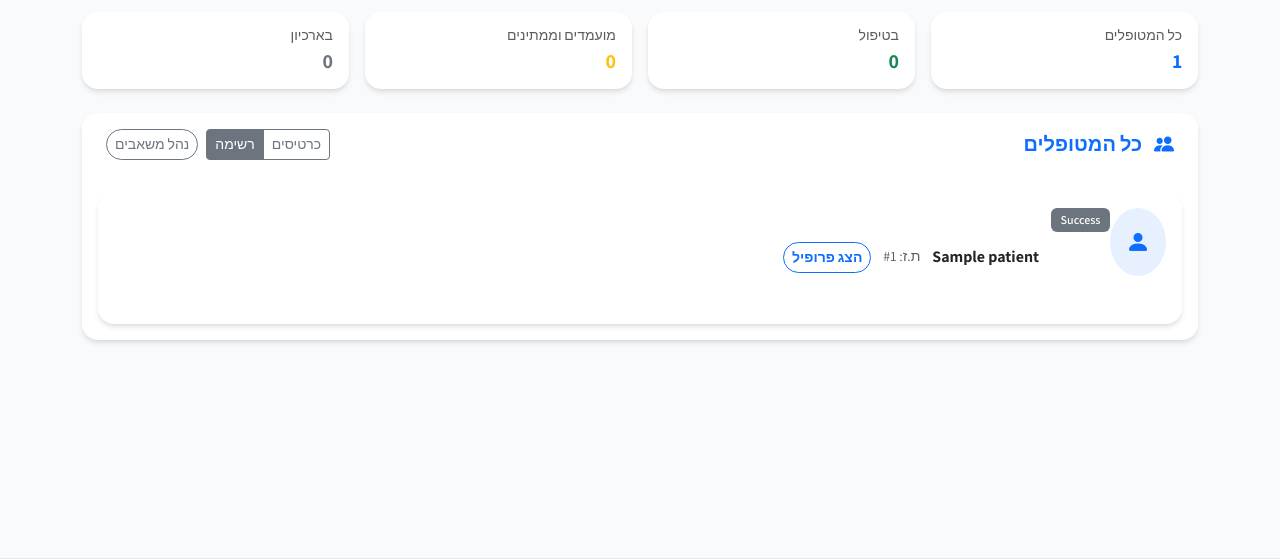
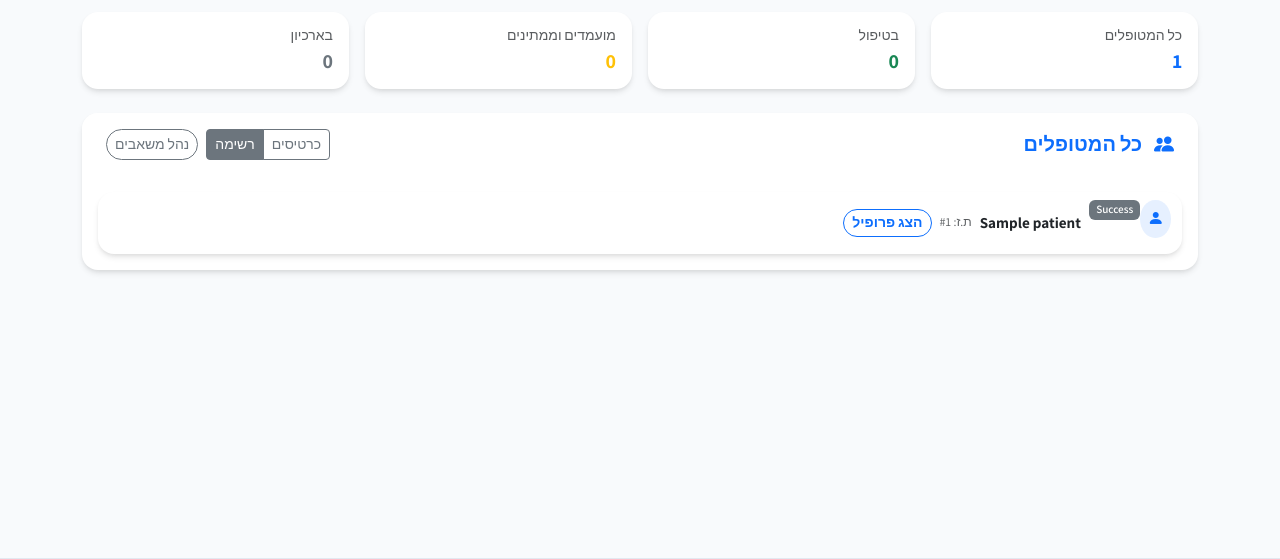
Before and after one commit to lioralo/Private_Clinic, a Flask app: page /crm in a window 1280 px wide. Shown: the part 169-728 px from the top of the page. Run offline with Flask 3, Linux system fonts and the light colour scheme; a user stored in the database is signed in; tables that the repository leaves empty hold one stand-in row (values such as "Sample post"); data that the repository does not hold is empty; some libraries are stand-ins or nearby versions.

Commit message:
Improve patient list and meeting log management

```diff
--- a/app.py
+++ b/app.py
@@ -544,7 +544,14 @@ def fetch_patients_by_status(db, status):
             (SELECT COUNT(*) FROM appointments a WHERE a.patient_id = p.id AND a.is_recurring = 1) as has_recurring
             FROM patients p
             WHERE COALESCE(p.is_deleted, 0) = 0
-            ORDER BY p.created_at DESC
+            ORDER BY
+                CASE
+                    WHEN p.status = 'ongoing' THEN 0
+                    WHEN p.status IN ('candidate', 'waiting for scheduling', 'waiting') THEN 1
+                    WHEN p.status = 'archived' THEN 2
+                    ELSE 3
+                END ASC,
+                p.created_at DESC
         ''').fetchall()
     if status in ['candidate', 'waiting for scheduling', 'waiting']:
         return db.execute('''
@@ -1468,6 +1475,23 @@ def edit_note(note_id):
         db.commit()
         return redirect_to_patient_tab(note['patient_id'], 'notes')
     return "Note not found", 404
+
+
+@app.route('/note/<int:note_id>/delete', methods=('POST',))
+@login_required
+def delete_note(note_id):
+    if current_user.role != 'admin':
+        return "Unauthorized", 403
+
+    db = get_db()
+    note = db.execute('SELECT id, patient_id FROM notes WHERE id = ?', (note_id,)).fetchone()
+    if note is None:
+        return "Note not found", 404
+
+    db.execute('DELETE FROM notes WHERE id = ?', (note_id,))
+    db.commit()
+    flash('Meeting log deleted.')
+    return redirect_to_patient_tab(note['patient_id'], 'notes')
 
 @app.route('/patient/<int:patient_id>/add_goal', methods=('POST',))
 @login_required
--- a/templates/crm.html
+++ b/templates/crm.html
@@ -84,7 +84,7 @@
                 <div class="col patient-col">
                     <div class="card h-100 border-0 shadow-sm patient-card">
                         <div class="card-body p-3">
-                            <div class="d-flex justify-content-between align-items-start mb-3">
+                            <div class="d-flex justify-content-between align-items-start mb-2">
                                 <div class="bg-primary bg-opacity-10 p-3 rounded-circle text-primary mb-3">
                                     <i class="bi bi-person-fill fs-4"></i>
                                 </div>
@@ -139,12 +139,35 @@
 .crm-list-mode .patient-card .card-body {
     display: flex;
     align-items: center;
-    gap: 0.75rem;
+    gap: 0.5rem;
+    padding: 0.5rem 0.7rem !important;
 }
 
 .crm-list-mode .patient-card .card-title,
 .crm-list-mode .patient-card .text-muted {
     margin-bottom: 0.1rem !important;
+}
+
+.crm-list-mode .patient-card .bg-primary {
+    padding: 0.45rem !important;
+    margin-bottom: 0 !important;
+}
+
+.crm-list-mode .patient-card .bi-person-fill {
+    font-size: 1rem !important;
+}
+
+.crm-list-mode .patient-card .card-title {
+    font-size: 0.95rem;
+}
+
+.crm-list-mode .patient-card .text-muted {
+    font-size: 0.76rem;
+}
+
+.crm-list-mode .patient-card .badge {
+    font-size: 0.7rem;
+    padding: 0.3rem 0.45rem;
 }
 
 .crm-summary-card .card-body {
@@ -155,6 +178,8 @@
     width: auto !important;
     margin-left: auto;
     white-space: nowrap;
+    padding-top: 0.15rem;
+    padding-bottom: 0.15rem;
 }
 
 @media (max-width: 768px) {
```
Also changed, not shown: templates/patient_detail.html (+7 -1 lines).
